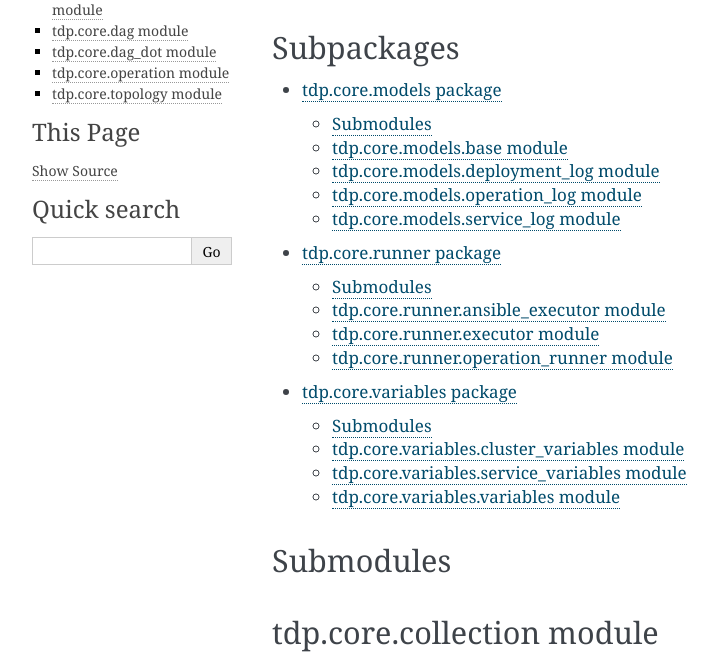
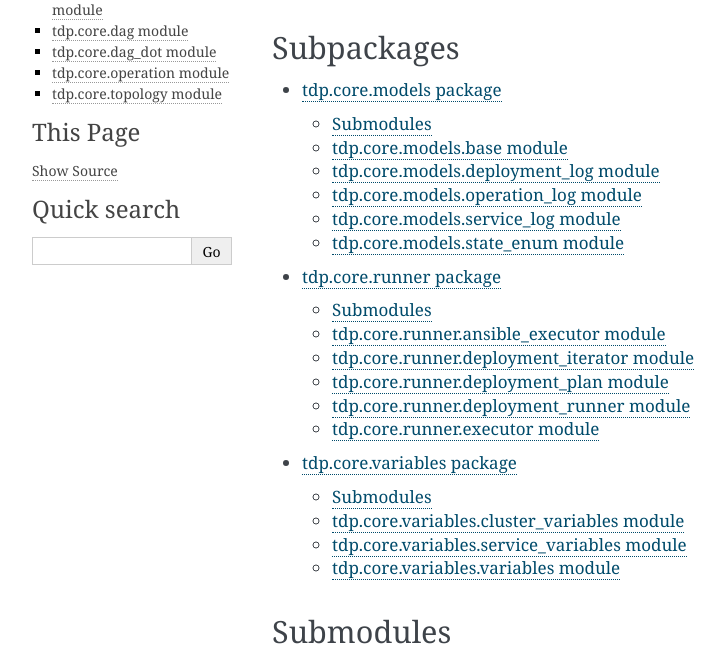
Before and after one commit to TOSIT-IO/tdp-lib, a Sphinx documentation site: the page built from docs/tdp.core.rst, in a window 1280 px wide and 900 px high, cut to the strip 200-859 px from the top of the window. Shown: the whole strip, without its empty margins (148-873 px from the left). Built offline with Sphinx 7.4.7, drawn with Linux system fonts in a browser that asks for light colours; pages that are not in the unit, such as notebooks, are missing from menus.

```diff
--- a/docs/tdp.core.models.rst
+++ b/docs/tdp.core.models.rst
@@ -40,3 +40,11 @@ tdp.core.models.service\_log module
    :members:
    :undoc-members:
    :show-inheritance:
+
+tdp.core.models.state\_enum module
+----------------------------------
+
+.. automodule:: tdp.core.models.state_enum
+   :members:
+   :undoc-members:
+   :show-inheritance:
--- a/docs/tdp.core.runner.rst
+++ b/docs/tdp.core.runner.rst
@@ -17,6 +17,30 @@ tdp.core.runner.ansible\_executor module
    :undoc-members:
    :show-inheritance:
 
+tdp.core.runner.deployment\_iterator module
+-------------------------------------------
+
+.. automodule:: tdp.core.runner.deployment_iterator
+   :members:
+   :undoc-members:
+   :show-inheritance:
+
+tdp.core.runner.deployment\_plan module
+---------------------------------------
+
+.. automodule:: tdp.core.runner.deployment_plan
+   :members:
+   :undoc-members:
+   :show-inheritance:
+
+tdp.core.runner.deployment\_runner module
+-----------------------------------------
+
+.. automodule:: tdp.core.runner.deployment_runner
+   :members:
+   :undoc-members:
+   :show-inheritance:
+
 tdp.core.runner.executor module
 -------------------------------
 
@@ -24,11 +48,3 @@ tdp.core.runner.executor module
    :members:
    :undoc-members:
    :show-inheritance:
-
-tdp.core.runner.operation\_runner module
-----------------------------------------
-
-.. automodule:: tdp.core.runner.operation_runner
-   :members:
-   :undoc-members:
-   :show-inheritance:
```
